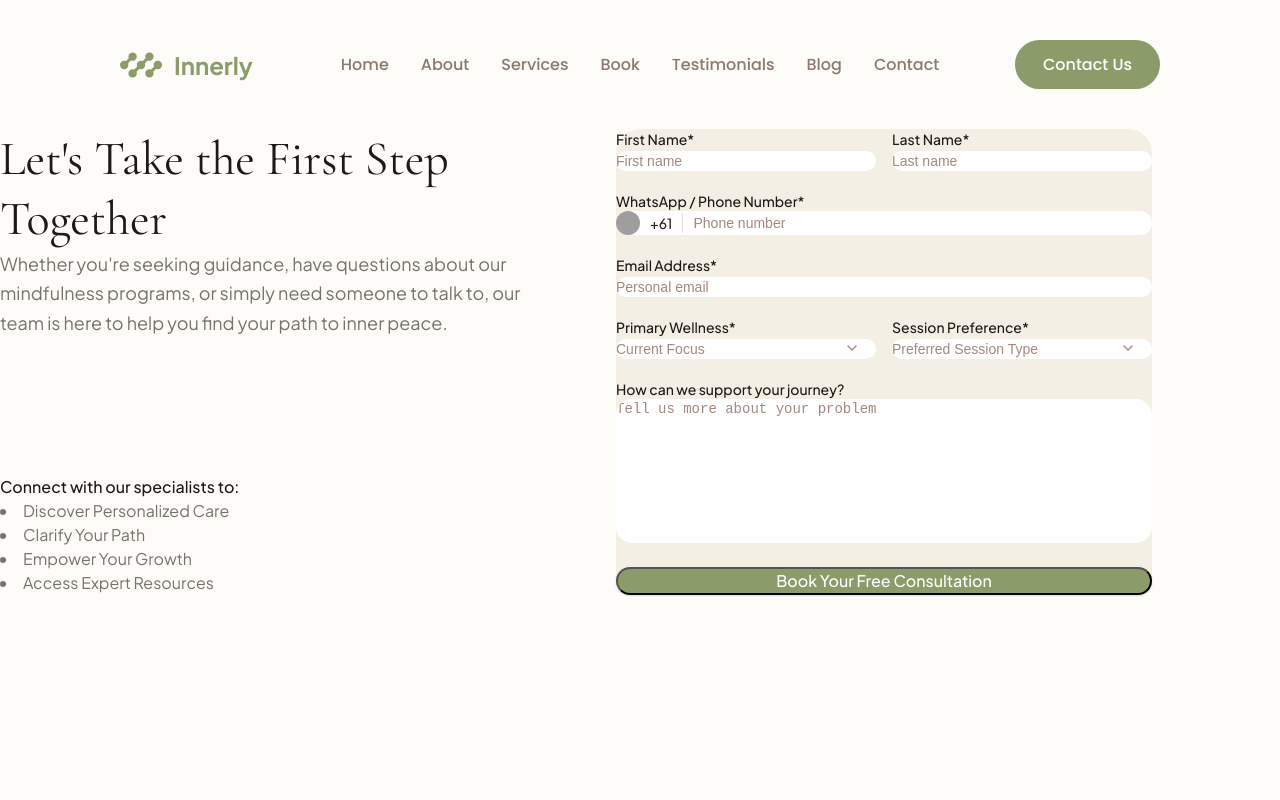
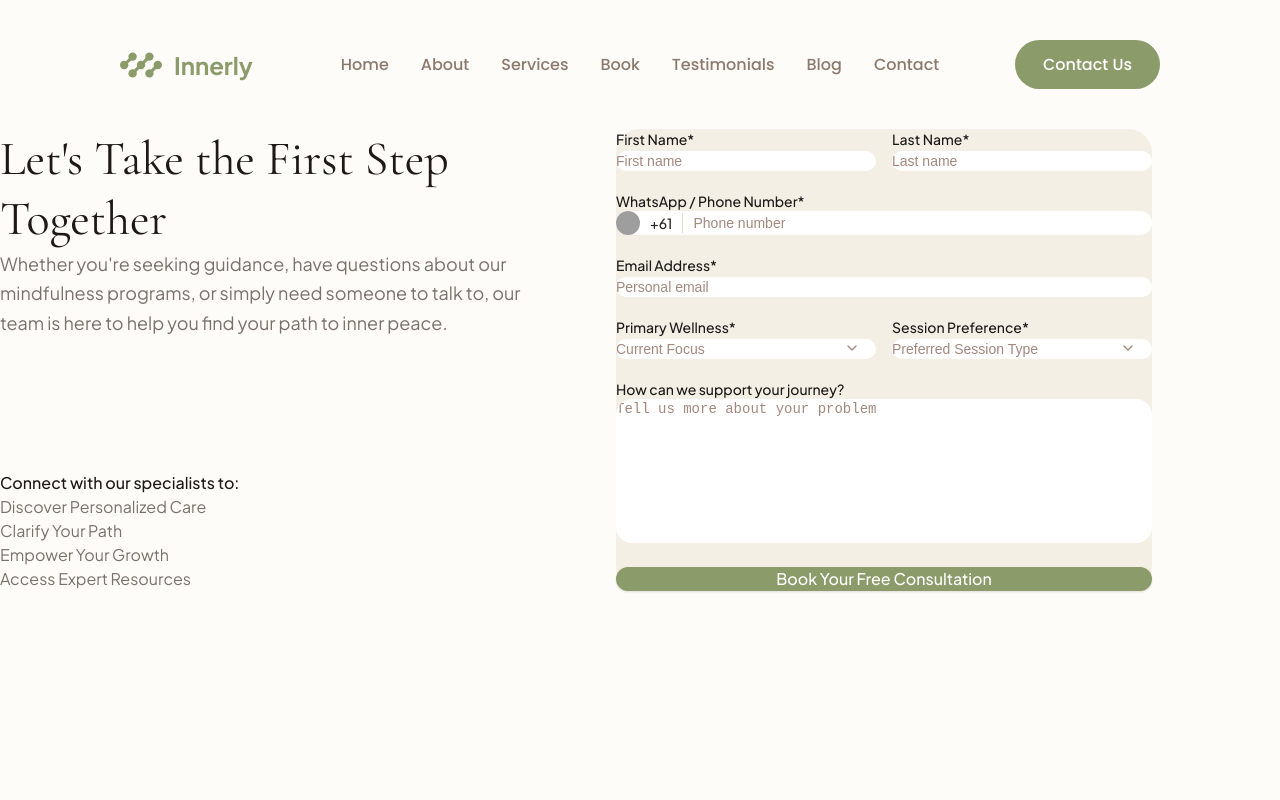
Before and after one commit to revadwi/innerly-calm-mental-health, a React (Vite) app: page /contact in a window 1280 px wide. Shown: the top 800 px of the page. Built offline with nearby package versions, Linux system fonts and the light colour scheme; grey boxes are pictures that could not be loaded; a web font is replaced by a local one.

Commit message:
Fix Contact form button border and list padding

```diff
--- a/src/components/contact/ContactHeroSection/ContactHeroSection.jsx
+++ b/src/components/contact/ContactHeroSection/ContactHeroSection.jsx
@@ -50,7 +50,7 @@ const ContactHeroSection = () => {
               <p className="font-medium text-[#1C1917] text-base font-sans">
                 Connect with our specialists to:
               </p>
-              <ul className="list-disc list-inside space-y-2.5 mt-4 text-[#78716C] font-sans text-base">
+              <ul className="list-disc list-outside pl-5 space-y-2.5 mt-4 text-[#78716C] font-sans text-base">
                 <li>Discover Personalized Care</li>
                 <li>Clarify Your Path</li>
                 <li>Empower Your Growth</li>
--- a/src/index.css
+++ b/src/index.css
@@ -46,4 +46,6 @@ a {
 
 button {
   font-family: inherit;
+  border: none;
+  outline: none;
 }
```
